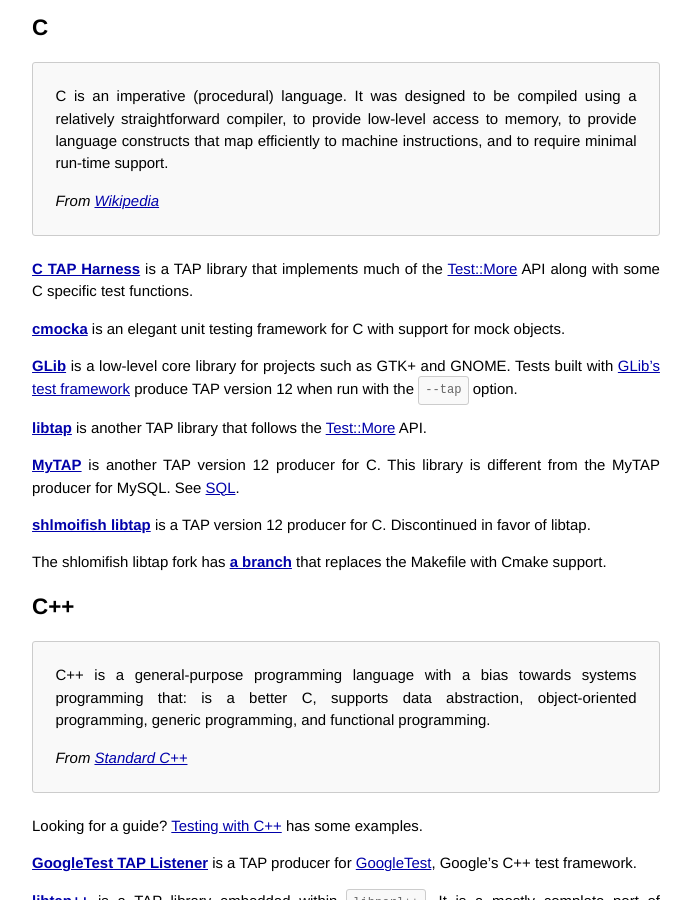
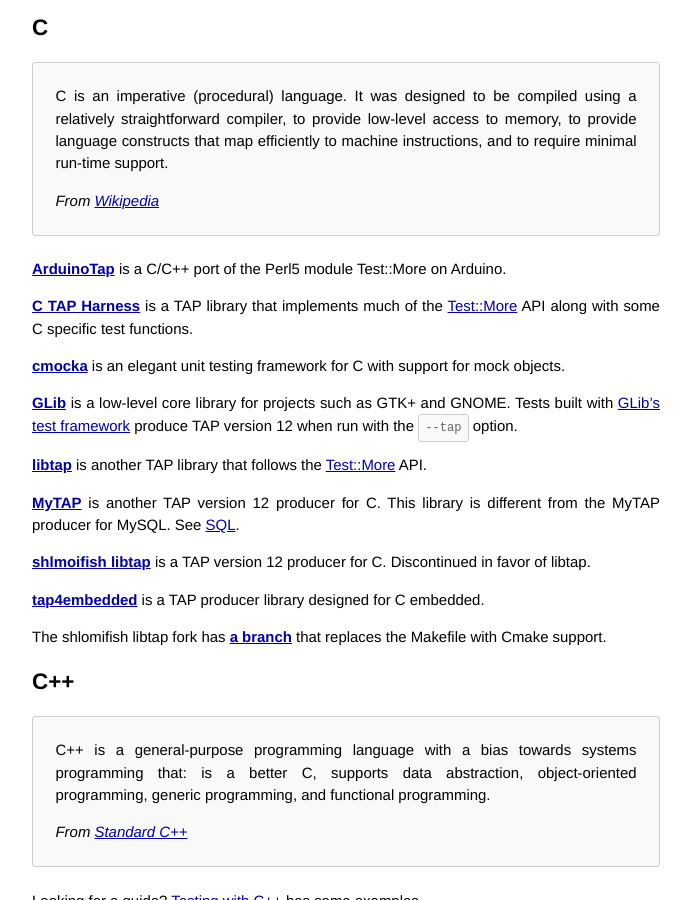
Before and after one commit to TestAnything/testanything.github.io, a Jekyll site: the page built from producers.md, in a window 1280 px wide and 900 px high, scrolled down 718 px. Shown: the whole window, without its empty margins (294-985 px from the left). Built offline with Jekyll 4.4.1, drawn with Linux system fonts in a browser that asks for light colours.

Commit message:
Add ArduinoTap and tap4embedded producers

```diff
--- a/producers.md
+++ b/producers.md
@@ -71,6 +71,9 @@
 >
 > *From [Wikipedia](https://en.wikipedia.org/wiki/C_%28programming_language%29)*
 
+**[ArduinoTap](https://framagit.org/fperrad/ArduinoTap)** is a C/C++ port of the Perl5 module
+Test::More on Arduino.
+
 **[C TAP Harness](http://www.eyrie.org/~eagle/software/c-tap-harness/)** is a
 TAP library that implements much of the
 [Test::More](http://perldoc.perl.org/Test/More.html) API along with some C
@@ -94,6 +97,9 @@
 
 **[shlmoifish libtap](http://www.shlomifish.org/open-source/projects/libtap/)** is a
 TAP version 12 producer for C. Discontinued in favor of libtap.
+
+**[tap4embedded](https://framagit.org/fperrad/tap4embedded)** is a TAP producer
+library designed for C embedded.
 
 The shlomifish libtap fork has
 **[a branch](https://github.com/shlomif/libtap/tree/cmake)** that replaces the
```
